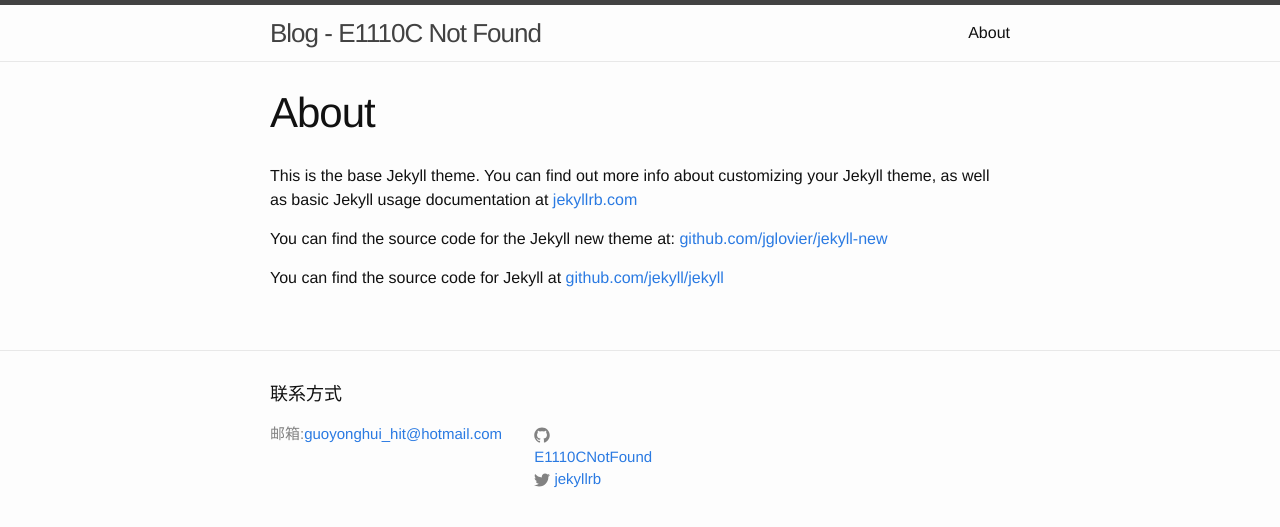
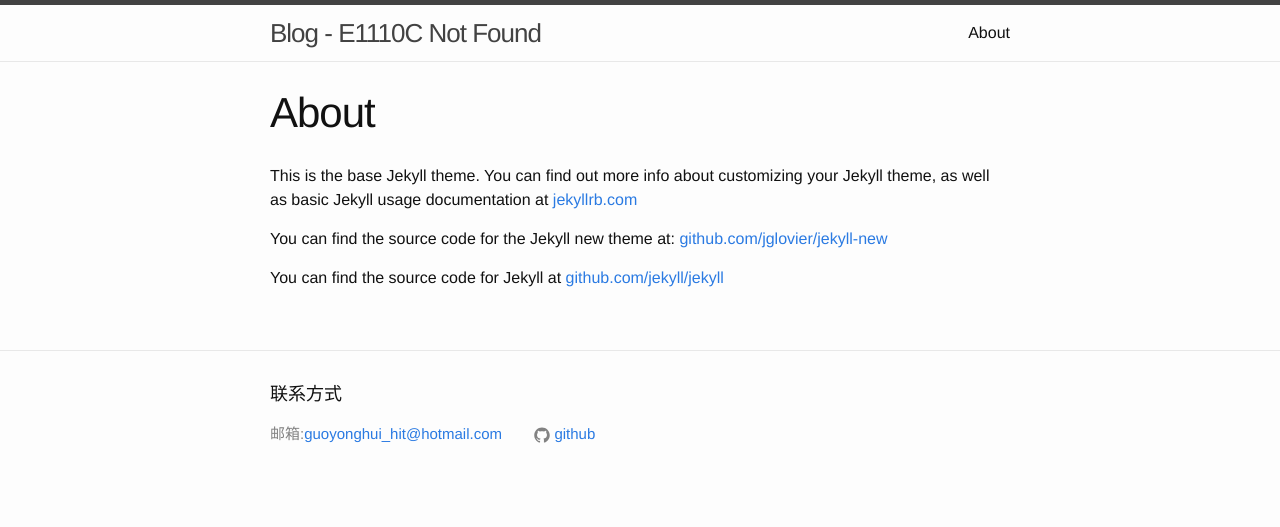
Before and after one commit to E1110CNotFound/E1110CNotFound.github.io, a Jekyll site: the page built from about.md, in a window 1280 px wide. Shown: the top 527 px of the page. Built offline with Jekyll 4.4.1, drawn with Linux system fonts in a browser that asks for light colours.

Commit message:
modify style

```diff
--- a/_config.yml
+++ b/_config.yml
@@ -4,8 +4,7 @@
 email: guoyonghui_hit@hotmail.com
 baseurl: "" # the subpath of your site, e.g. /blog/
 url: "http://yourdomain.com" # the base hostname & protocol for your site
-twitter_username: jekyllrb
-github_username:  E1110CNotFound
+github_username:  github
 
 # Build settings
 markdown: kramdown
--- a/_includes/footer.html
+++ b/_includes/footer.html
@@ -26,21 +26,6 @@
             </a>
           </li>
           {% endif %}
-
-          {% if site.twitter_username %}
-          <li>
-            <a href="https://twitter.com/{{ site.twitter_username }}">
-              <span class="icon  icon--twitter">
-                <svg viewBox="0 0 16 16">
-                  <path fill="#828282" d="M15.969,3.058c-0.586,0.26-1.217,0.436-1.878,0.515c0.675-0.405,1.194-1.045,1.438-1.809
-                  c-0.632,0.375-1.332,0.647-2.076,0.793c-0.596-0.636-1.446-1.033-2.387-1.033c-1.806,0-3.27,1.464-3.27,3.27 c0,0.256,0.029,0.506,0.085,0.745C5.163,5.404,2.753,4.102,1.14,2.124C0.859,2.607,0.698,3.168,0.698,3.767 c0,1.134,0.577,2.135,1.455,2.722C1.616,6.472,1.112,6.325,0.671,6.08c0,0.014,0,0.027,0,0.041c0,1.584,1.127,2.906,2.623,3.206 C3.02,9.402,2.731,9.442,2.433,9.442c-0.211,0-0.416-0.021-0.615-0.059c0.416,1.299,1.624,2.245,3.055,2.271 c-1.119,0.877-2.529,1.4-4.061,1.4c-0.264,0-0.524-0.015-0.78-0.046c1.447,0.928,3.166,1.469,5.013,1.469 c6.015,0,9.304-4.983,9.304-9.304c0-0.142-0.003-0.283-0.009-0.423C14.976,4.29,15.531,3.714,15.969,3.058z"/>
-                </svg>
-              </span>
-
-              <span class="username">{{ site.twitter_username }}</span>
-            </a>
-          </li>
-          {% endif %}
         </ul>
       </div>
 
```
